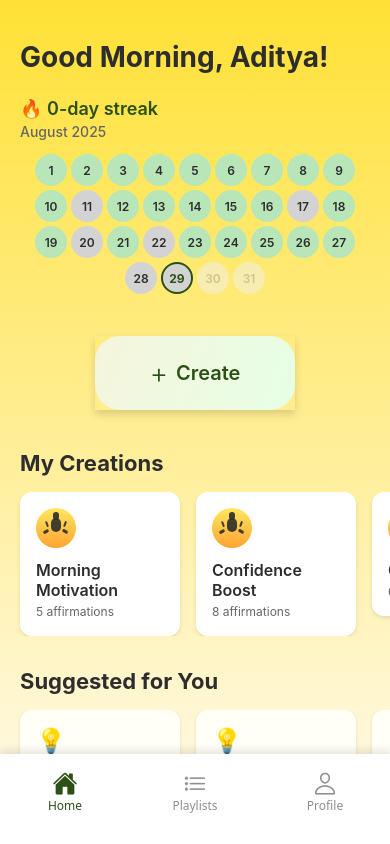
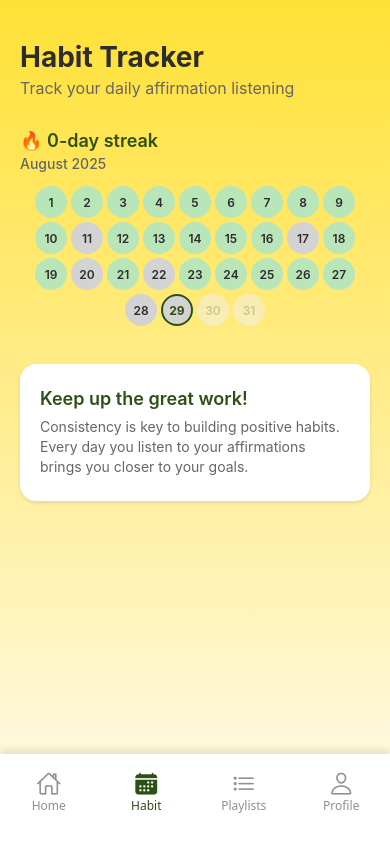
Before and after one commit to adityascript/UpliftAI, a React Native app: screen /Habit in a window 390 px wide. Built offline with nearby package versions, Linux system fonts and the light colour scheme.

Commit message:
Moved calendar to new tab

```diff
--- /dev/null
+++ b/components/ProgressIndicator.js
@@ -0,0 +1,71 @@
+import React from 'react';
+import { View, Text, StyleSheet } from 'react-native';
+import { Ionicons } from '@expo/vector-icons';
+
+const ProgressIndicator = () => {
+  // Get current date info
+  const now = new Date();
+  const currentYear = now.getFullYear();
+  const currentMonth = now.getMonth();
+  const currentDate = now.getDate();
+
+  // Get month name (short form)
+  const monthNames = [
+    'Jan', 'Feb', 'Mar', 'Apr', 'May', 'Jun',
+    'Jul', 'Aug', 'Sep', 'Oct', 'Nov', 'Dec'
+  ];
+  const currentMonthName = monthNames[currentMonth];
+
+  // Calculate days passed in current month
+  const daysPassedThisMonth = currentDate;
+
+  // Sample data for days listened (in real app, this would come from user data/state)
+  // For demo, let's say user listened on about 70% of days
+  const calculateDaysListened = () => {
+    // This is sample logic - replace with actual user data
+    const sampleListenedDays = Math.floor(daysPassedThisMonth * 0.7);
+    return Math.max(1, sampleListenedDays); // Ensure at least 1 day for demo
+  };
+
+  const daysListened = calculateDaysListened();
+
+  return (
+    <View style={styles.container}>
+      <View style={styles.progressRow}>
+        <Ionicons name="headset-outline" size={16} color="#2D5016" style={styles.icon} />
+        <Text style={styles.progressText}>
+          <Text style={styles.highlight}>{daysListened}/{daysPassedThisMonth}</Text>
+          <Text style={styles.normalText}> days listened in {currentMonthName}</Text>
+        </Text>
+      </View>
+    </View>
+  );
+};
+
+const styles = StyleSheet.create({
+  container: {
+    paddingHorizontal: 20,
+    paddingVertical: 12,
+  },
+  progressRow: {
+    flexDirection: 'row',
+    alignItems: 'center',
+  },
+  icon: {
+    marginRight: 8,
+  },
+  progressText: {
+    fontSize: 16,
+    lineHeight: 20,
+  },
+  highlight: {
+    fontWeight: '600',
+    color: '#2D5016', // Light green accent color
+  },
+  normalText: {
+    fontWeight: '400',
+    color: '#666',
+  },
+});
+
+export default ProgressIndicator;
--- a/navigation/BottomTabNavigator.js
+++ b/navigation/BottomTabNavigator.js
@@ -2,6 +2,7 @@ import React from 'react';
 import { createBottomTabNavigator } from '@react-navigation/bottom-tabs';
 import { Ionicons } from '@expo/vector-icons';
 import HomeScreen from '../screens/HomeScreen';
+import HabitScreen from '../screens/HabitScreen';
 import PlaylistsScreen from '../screens/PlaylistsScreen';
 import ProfileScreen from '../screens/ProfileScreen';
 
@@ -16,6 +17,8 @@ const BottomTabNavigator = () => {
 
           if (route.name === 'Home') {
             iconName = focused ? 'home' : 'home-outline';
+          } else if (route.name === 'Habit') {
+            iconName = focused ? 'calendar' : 'calendar-outline';
           } else if (route.name === 'Playlists') {
             iconName = focused ? 'list' : 'list-outline';
           } else if (route.name === 'Profile') {
@@ -49,6 +52,7 @@ const BottomTabNavigator = () => {
       })}
     >
       <Tab.Screen name="Home" component={HomeScreen} />
+      <Tab.Screen name="Habit" component={HabitScreen} />
       <Tab.Screen name="Playlists" component={PlaylistsScreen} />
       <Tab.Screen name="Profile" component={ProfileScreen} />
     </Tab.Navigator>
--- /dev/null
+++ b/screens/HabitScreen.js
@@ -0,0 +1,101 @@
+import React from 'react';
+import { View, Text, StyleSheet, SafeAreaView, StatusBar, ScrollView } from 'react-native';
+import { LinearGradient } from 'expo-linear-gradient';
+import StreakCalendar from '../components/StreakCalendar';
+
+const HabitScreen = () => {
+  return (
+    <LinearGradient
+      colors={['#FFE135', '#FFF8DC']} // Same gradient as other screens
+      style={styles.gradient}
+    >
+      <SafeAreaView style={styles.container}>
+        <StatusBar barStyle="dark-content" backgroundColor="transparent" translucent />
+
+        <ScrollView style={styles.scrollView} showsVerticalScrollIndicator={false}>
+          {/* Header */}
+          <View style={styles.header}>
+            <Text style={styles.title}>Habit Tracker</Text>
+            <Text style={styles.subtitle}>Track your daily affirmation listening</Text>
+          </View>
+
+          {/* Calendar Section */}
+          <StreakCalendar />
+
+          {/* Additional habit insights could go here */}
+          <View style={styles.insightsSection}>
+            <Text style={styles.insightsTitle}>Keep up the great work!</Text>
+            <Text style={styles.insightsText}>
+              Consistency is key to building positive habits. Every day you listen to your affirmations
+              brings you closer to your goals.
+            </Text>
+          </View>
+
+          {/* Bottom spacing for navigation */}
+          <View style={styles.bottomSpacing} />
+        </ScrollView>
+      </SafeAreaView>
+    </LinearGradient>
+  );
+};
+
+const styles = StyleSheet.create({
+  gradient: {
+    flex: 1,
+  },
+  container: {
+    flex: 1,
+  },
+  scrollView: {
+    flex: 1,
+  },
+  header: {
+    paddingHorizontal: 20,
+    paddingTop: 40,
+    paddingBottom: 16,
+  },
+  title: {
+    fontSize: 28,
+    fontWeight: '700',
+    color: '#2D2D2D',
+    textAlign: 'left',
+    marginBottom: 4,
+  },
+  subtitle: {
+    fontSize: 16,
+    color: '#666',
+    textAlign: 'left',
+  },
+  insightsSection: {
+    paddingHorizontal: 20,
+    paddingVertical: 24,
+    marginHorizontal: 20,
+    backgroundColor: '#FFFFFF',
+    borderRadius: 16,
+    marginTop: 20,
+    shadowColor: '#000',
+    shadowOffset: {
+      width: 0,
+      height: 2,
+    },
+    shadowOpacity: 0.1,
+    shadowRadius: 4,
+    elevation: 3,
+  },
+  insightsTitle: {
+    fontSize: 18,
+    fontWeight: '600',
+    color: '#2D5016',
+    marginBottom: 8,
+  },
+  insightsText: {
+    fontSize: 14,
+    color: '#666',
+    lineHeight: 20,
+  },
+  bottomSpacing: {
+    height: 100, // Space for bottom navigation
+  },
+});
+
+export default HabitScreen;
--- a/screens/HomeScreen.js
+++ b/screens/HomeScreen.js
@@ -1,7 +1,7 @@
 import React from 'react';
 import { View, Text, ScrollView, StyleSheet, SafeAreaView, StatusBar } from 'react-native';
 import { LinearGradient } from 'expo-linear-gradient';
-import StreakCalendar from '../components/StreakCalendar';
+import ProgressIndicator from '../components/ProgressIndicator';
 import CreateButton from '../components/CreateButton';
 import PlaylistSection from '../components/PlaylistSection';
 import QuickActions from '../components/QuickActions';
@@ -51,8 +51,8 @@ const HomeScreen = () => {
             <Text style={styles.greeting}>{getGreeting()}, Aditya!</Text>
           </View>
 
-          {/* Streak Calendar */}
-          <StreakCalendar />
+          {/* Progress Indicator */}
+          <ProgressIndicator />
 
           {/* Primary Create Button */}
           <CreateButton onPress={handleCreatePress} />
```
